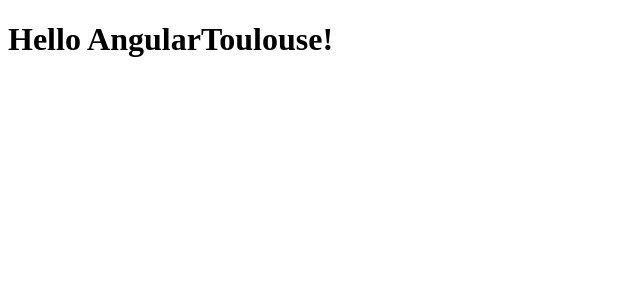
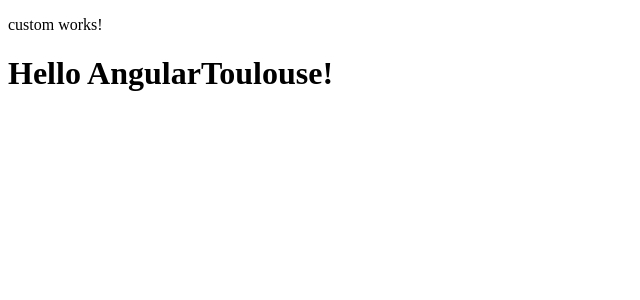
Before and after one commit to davinkevin/angular2-cli-demo-backup, an Angular app: page / in a window 1280 px wide. Shown: the top 300 px of the page, without its empty margins (0-640 px from the left). Built offline with nearby package versions, Linux system fonts and the light colour scheme.

Commit message:
feat(code): use custom comp

```diff
--- a/src/app/app.component.html
+++ b/src/app/app.component.html
@@ -1,3 +1,4 @@
+<app-custom></app-custom>
 <h1>
   {{title}}
 </h1>
```
